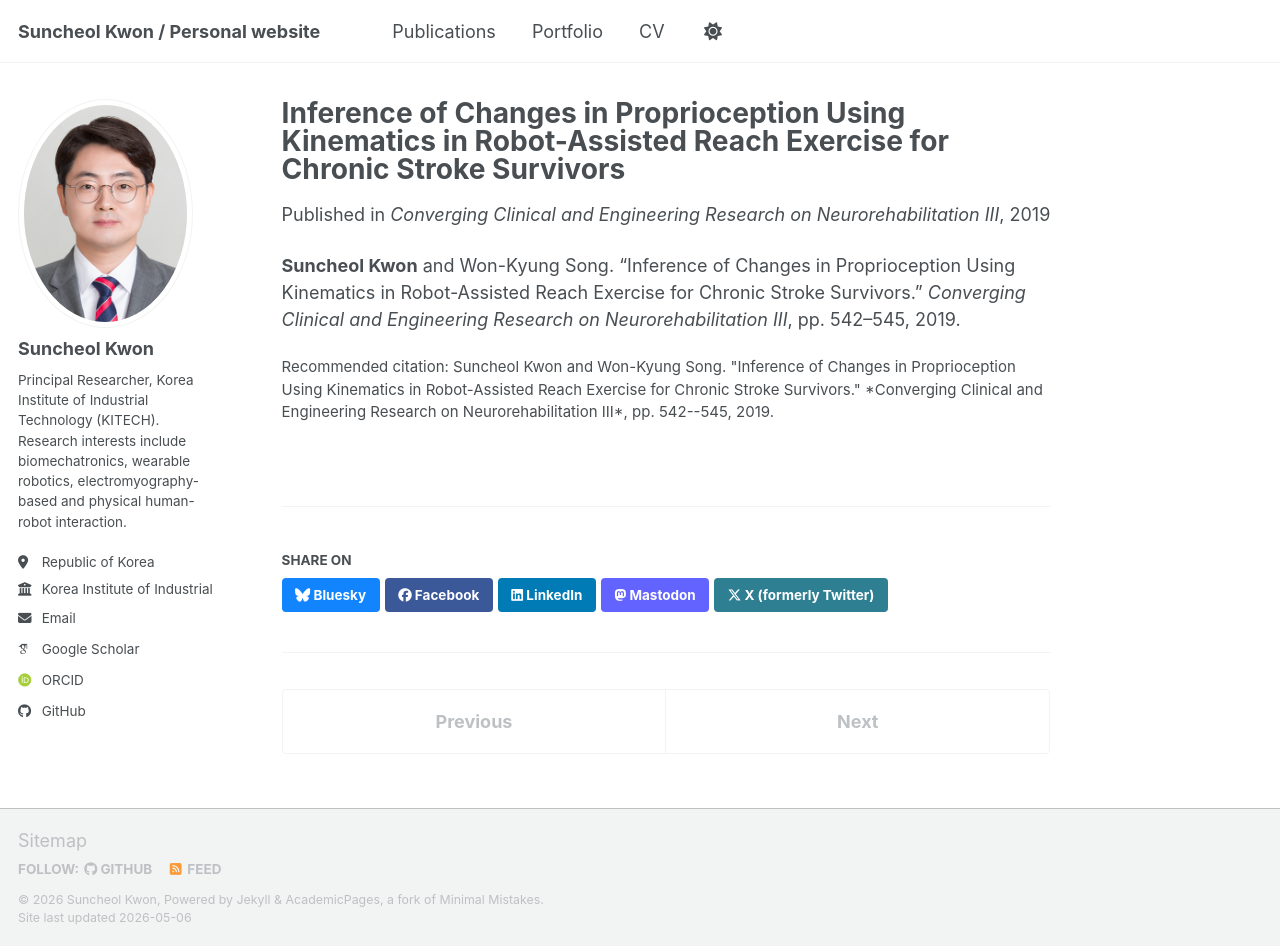
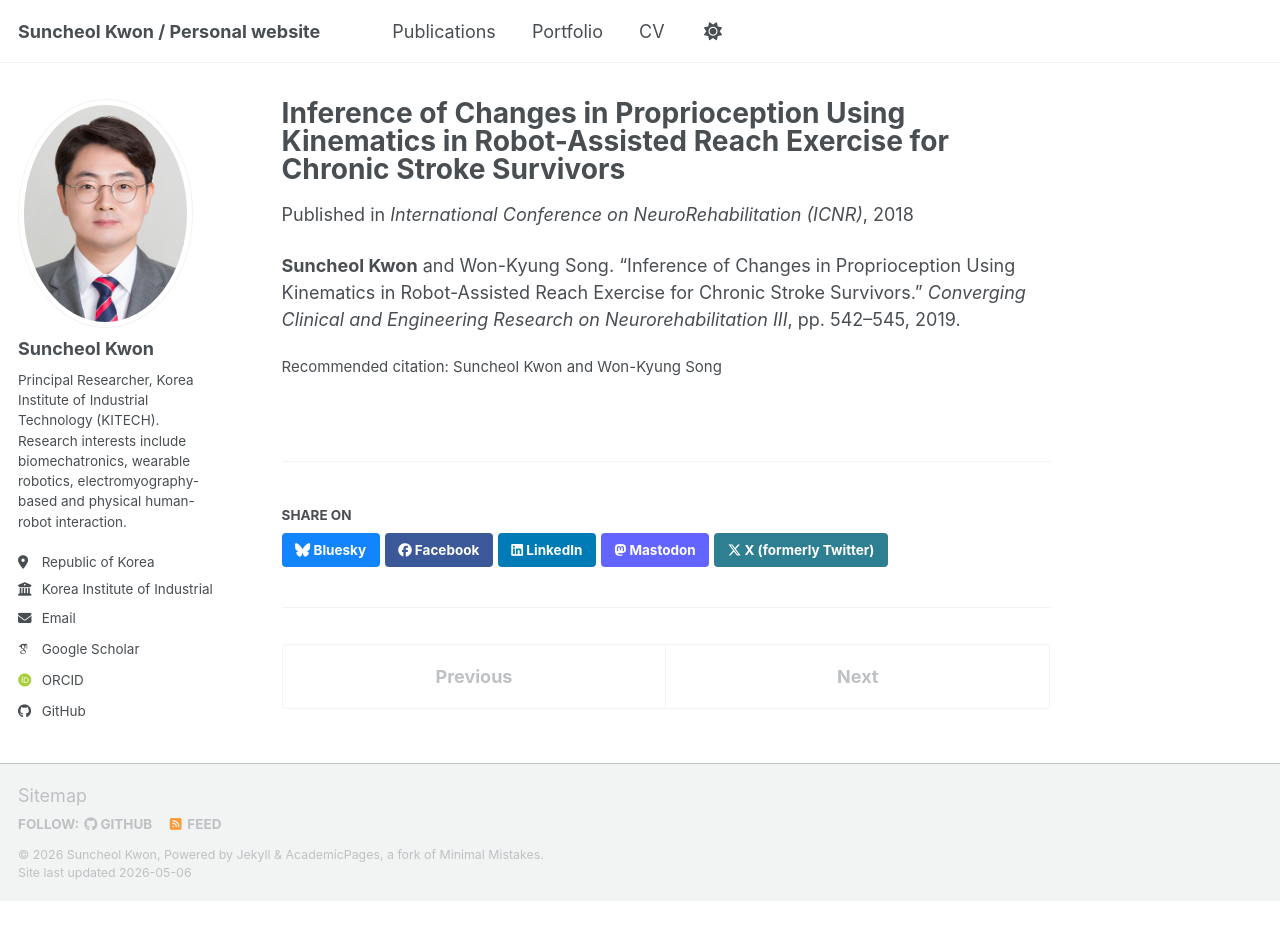
Before and after one commit to suncheolkwon/suncheolkwon.github.io, a Jekyll site: the page built from _publications/2019-2018icnr-skwon-proprioception.md, in a window 1280 px wide and 946 px high. Built offline with Jekyll 4.4.1, drawn with Linux system fonts in a browser that asks for light colours; some web fonts are replaced; a script bundle is joined from its source files by our own code; library files that are not in the unit come from our copies.

Commit message:
Update 2019-2018icnr-skwon-proprioception.md

```diff
--- a/_publications/2019-2018icnr-skwon-proprioception.md
+++ b/_publications/2019-2018icnr-skwon-proprioception.md
@@ -4,9 +4,12 @@ collection: publications
 category: conferences
 permalink: /publication/2018icnr-skwon-proprioception
 excerpt: ""
-date: 2019-01-01
-venue: "Converging Clinical and Engineering Research on Neurorehabilitation III"
-citation: "Suncheol Kwon and Won-Kyung Song. \"Inference of Changes in Proprioception Using Kinematics in Robot-Assisted Reach Exercise for Chronic Stroke Survivors.\" *Converging Clinical and Engineering Research on Neurorehabilitation III*, pp. 542--545, 2019."
+date: 2018-10-16
+venue: "International Conference on NeuroRehabilitation (ICNR)"
+citation: "Suncheol Kwon and Won-Kyung Song"
+pages: "542-545"
+badges:
+  - "1st author"
 ---
 
 **Suncheol Kwon** and Won-Kyung Song. "Inference of Changes in Proprioception Using Kinematics in Robot-Assisted Reach Exercise for Chronic Stroke Survivors." *Converging Clinical and Engineering Research on Neurorehabilitation III*, pp. 542--545, 2019.
```
